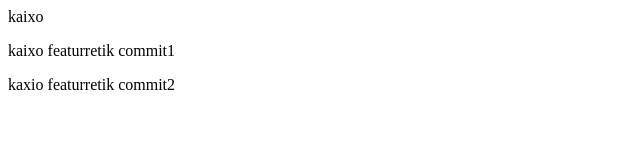
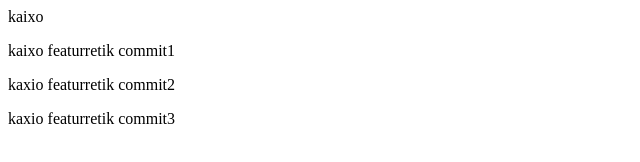
Before and after one commit to kay26TECH/proba-jasoa-errepasoa4, a plain HTML site: page index.html in a window 1280 px wide. Shown: the whole page, without its empty margins (0-640 px from the left). Drawn offline with Linux system fonts and the light colour scheme.

Commit message:
hirugarren commita

```diff
--- a/index.html
+++ b/index.html
@@ -1,3 +1,4 @@
 <p>kaixo</p>
 <p>kaixo featurretik commit1</p>
 <p>kaxio featurretik commit2</p>
+<p>kaxio featurretik commit3</p>
```
